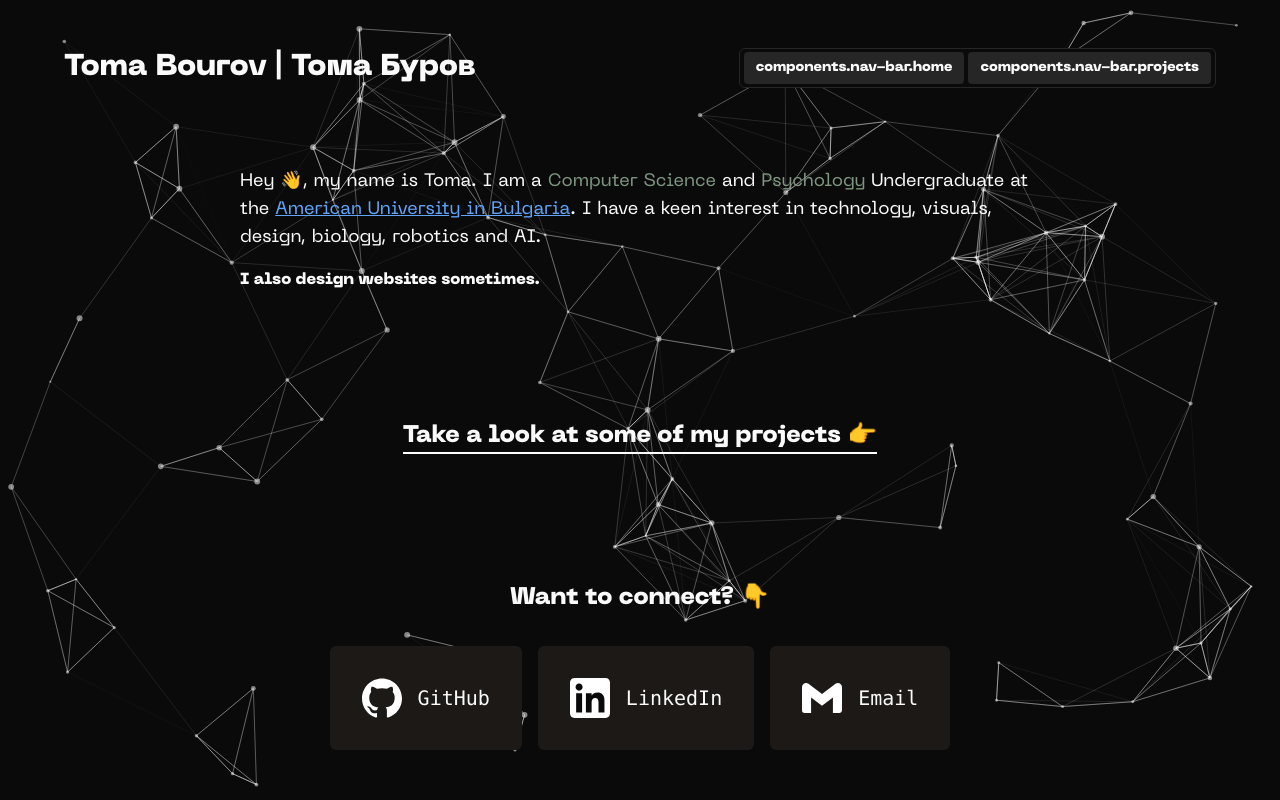
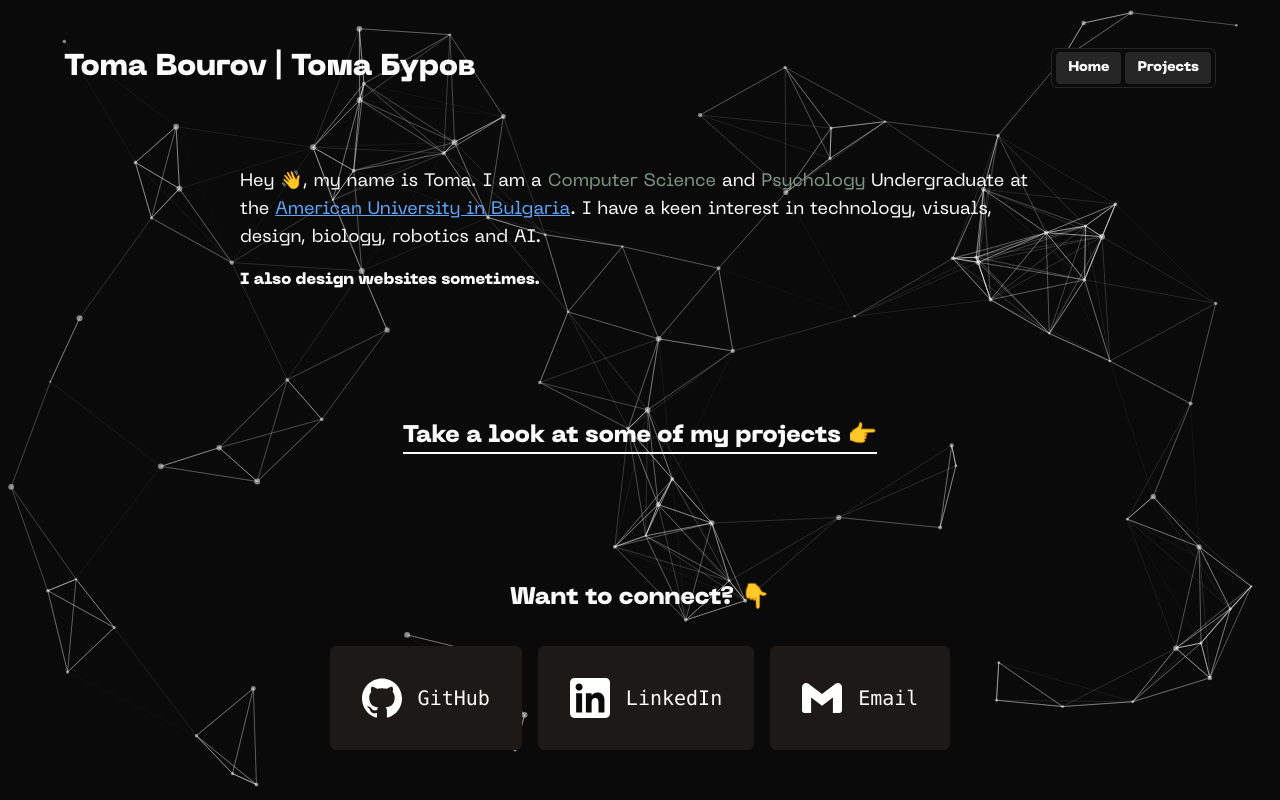
Before and after one commit to babajaga3/portfolio, a React (Vite) app: page / in a window 1280 px wide. Built offline with nearby package versions, Linux system fonts and the light colour scheme.

Commit message:
:zap: Translations

```diff
--- a/src/components/custom/project-card.tsx
+++ b/src/components/custom/project-card.tsx
@@ -1,4 +1,5 @@
 import { cn } from '@/lib/utils'
+import { useTranslation } from 'react-i18next'
 import { ExternalLink, Building } from 'lucide-react'
 import GithubIcon from '@/assets/icons/github.svg?react'
 
@@ -24,6 +25,8 @@ export function ProjectCard({
   link,
   githubLink
 }: ProjectCardProps) {
+  const { t } = useTranslation()
+
   const containerCn = cn([
     'flex',
     'justify-between',
@@ -65,7 +68,7 @@ export function ProjectCard({
           <p className="text-lg font-NeueMaksimaLight">{description}</p>
         </div>
         <div className='flex flex-col gap-4'>
-          <h3>Technologies:</h3>
+          <h3>{t('projects.projects.cleverev.technologies')}</h3>
           <ul className='flex flex-wrap sm:flex-col gap-2'>
             {technologies.map((tech, index) => (
               <li key={index} className='font-mono flex items-end gap-2'> {/* font - temp fix for centering items */}
@@ -76,7 +79,7 @@ export function ProjectCard({
           </ul>
         </div>
       </div>
-      <img src={image} className='hidden lg:block object-contain lg:w-2/3 h-auto rounded-md' alt="CleverEV Dashboard Image" />
+      <img src={image} className='hidden lg:block object-contain lg:w-2/3 h-auto rounded-md' alt="Project Image" />
     </div>
   )
 }
--- a/src/locales/bg.json
+++ b/src/locales/bg.json
@@ -1,4 +1,12 @@
 {
+  "components": {
+    "nav-bar": {
+      "title": "Навигация",
+      "description": "Чувствай се свободен да разгледаш проектите и портфолиото ми",
+      "home": "Начало",
+      "projects": "Проекти"
+    }
+  },
   "index": {
     "paragraph-one": "Хей 👋, казвам се Тома. Студент съм в <3>Американския университет в България</3> и следвам двоен бакалавър в <1>Компютърни науки</1> и <2>Психология</2>. Имам голям интерес в технологии, дизайн, биология, роботика и изкуствен интелект.",
     "paragraph-two": "Понякога също правя сайтове.",
--- a/src/locales/en.json
+++ b/src/locales/en.json
@@ -1,4 +1,13 @@
 {
+  "components": {
+    "nav-bar": {
+      "title": "Navigation",
+      "description": "Feel free to explore my projects and portfolio",
+      "home": "Home",
+      "projects": "Projects",
+      "contact": "Contact"
+    }
+  },
   "index": {
     "paragraph-one": "Hey 👋, my name is Toma. I am a <1>Computer Science</1> and <2>Psychology</2> Undergraduate at the <3>American University in Bulgaria</3>. I have a keen interest in technology, visuals, design, biology, robotics and AI.",
     "paragraph-two": "I also design websites sometimes.",
```
